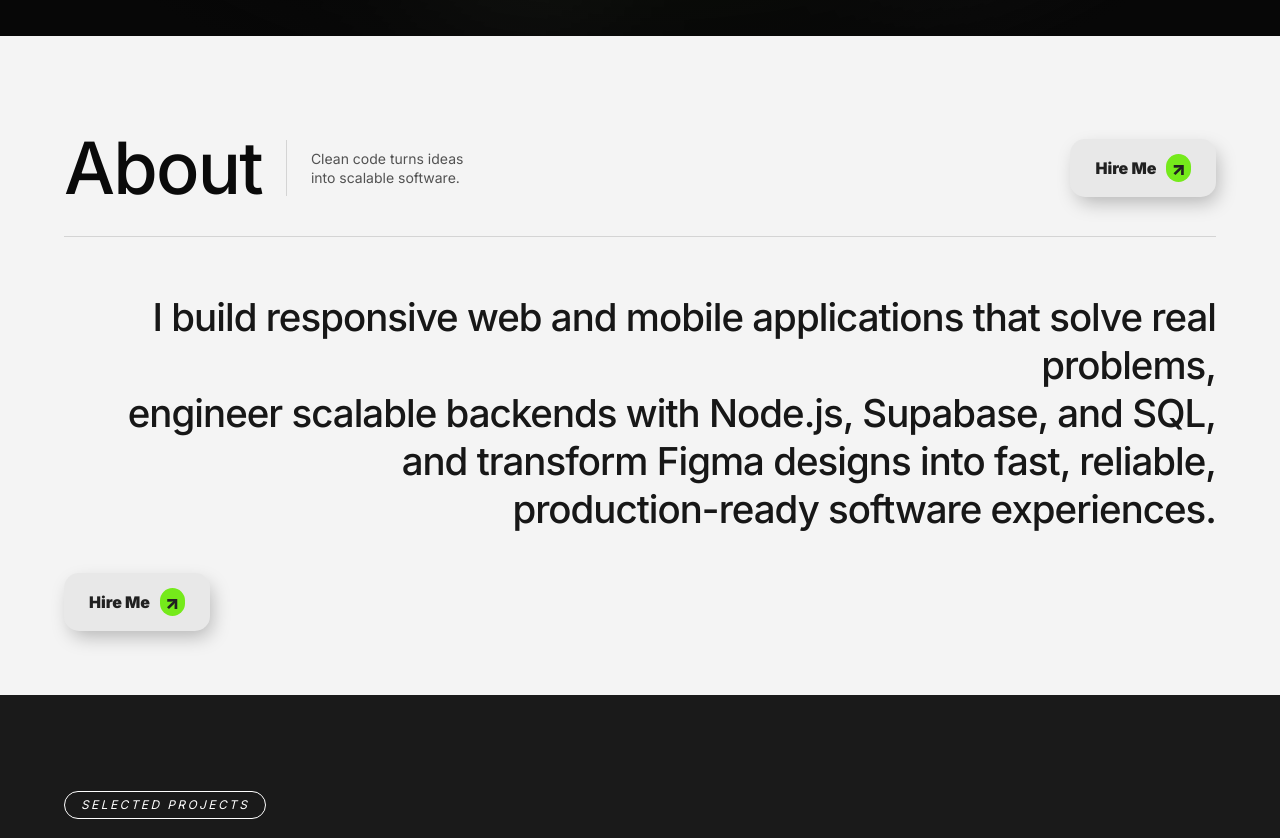
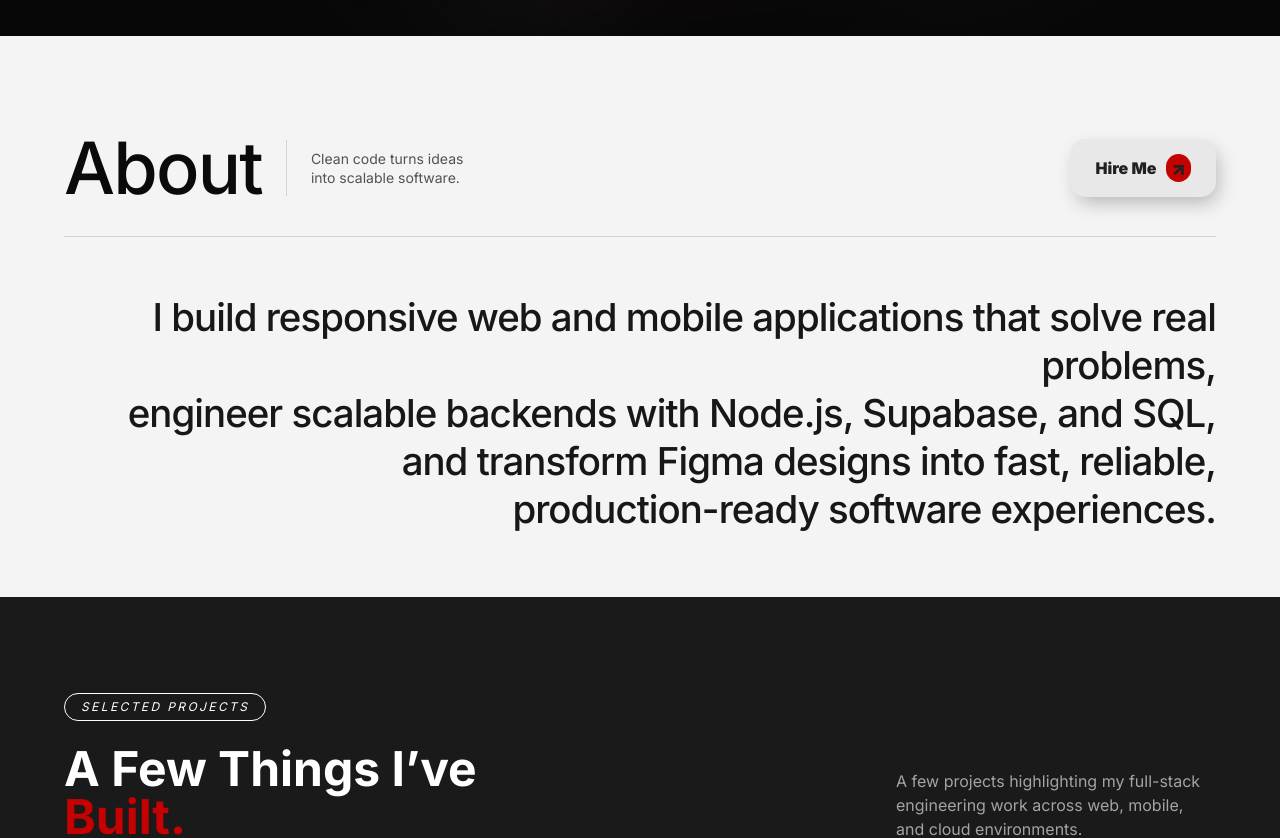
Before and after one commit to basitkarim04/Portfolio-Basit, a Next.js app: page / in a window 1280 px wide. Shown: the part 860-1698 px from the top of the page. Built offline with nearby package versions, Linux system fonts and the light colour scheme.

Commit message:
Updated Theme to redish

```diff
--- a/app/globals.css
+++ b/app/globals.css
@@ -1,7 +1,8 @@
 @import "tailwindcss";
 
 :root {
-  --accent: #75ea1b;
+  /* --accent: #75ea1b; */
+  --accent: #C50102;
   --dark: #070707;
   --dark2: #1a1a1a;
   --light: #f4f4f4;
@@ -64,7 +65,7 @@ body {
   height: 100%;
   width: 0;
   border-radius: 15px;
-  background-color: #75ea1b;
+  background-color: var(--accent);
   z-index: -1;
   -webkit-box-shadow: 4px 8px 19px -3px rgba(0, 0, 0, 0.27);
   box-shadow: 4px 8px 19px -3px rgba(0, 0, 0, 0.27);
--- a/components/sections/About.tsx
+++ b/components/sections/About.tsx
@@ -78,15 +78,6 @@ export default function About() {
           </div>
         </div>
 
-        <a
-          href={LINKEDIN}
-          target="_blank"
-          rel="noopener noreferrer"
-          className="btn-cta mt-10 justify-center md:hidden"
-        >
-          <span>Hire Me</span>
-          <span className="btn-icon">↗</span>
-        </a>
 
       </div>
     </section>
```
